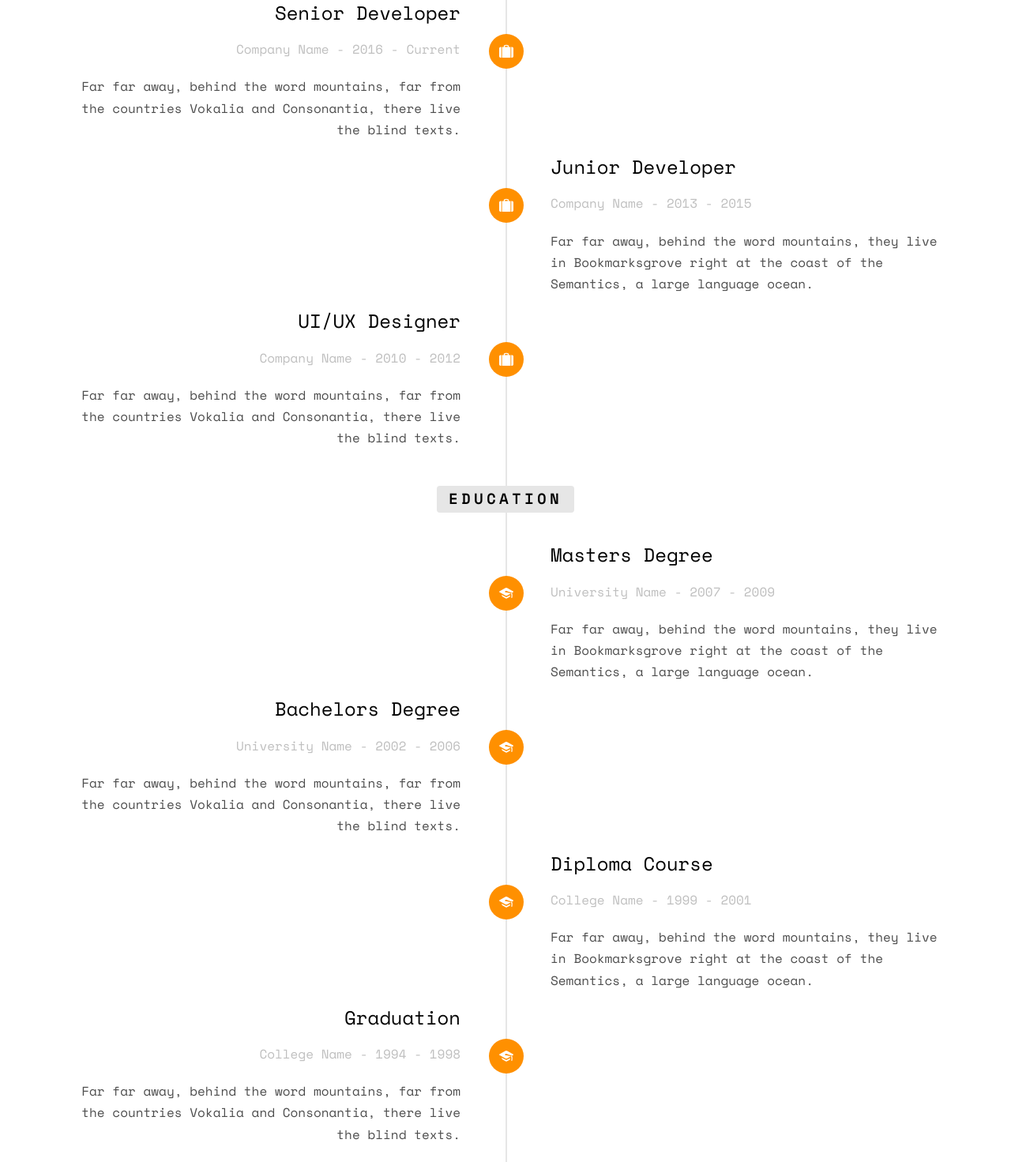
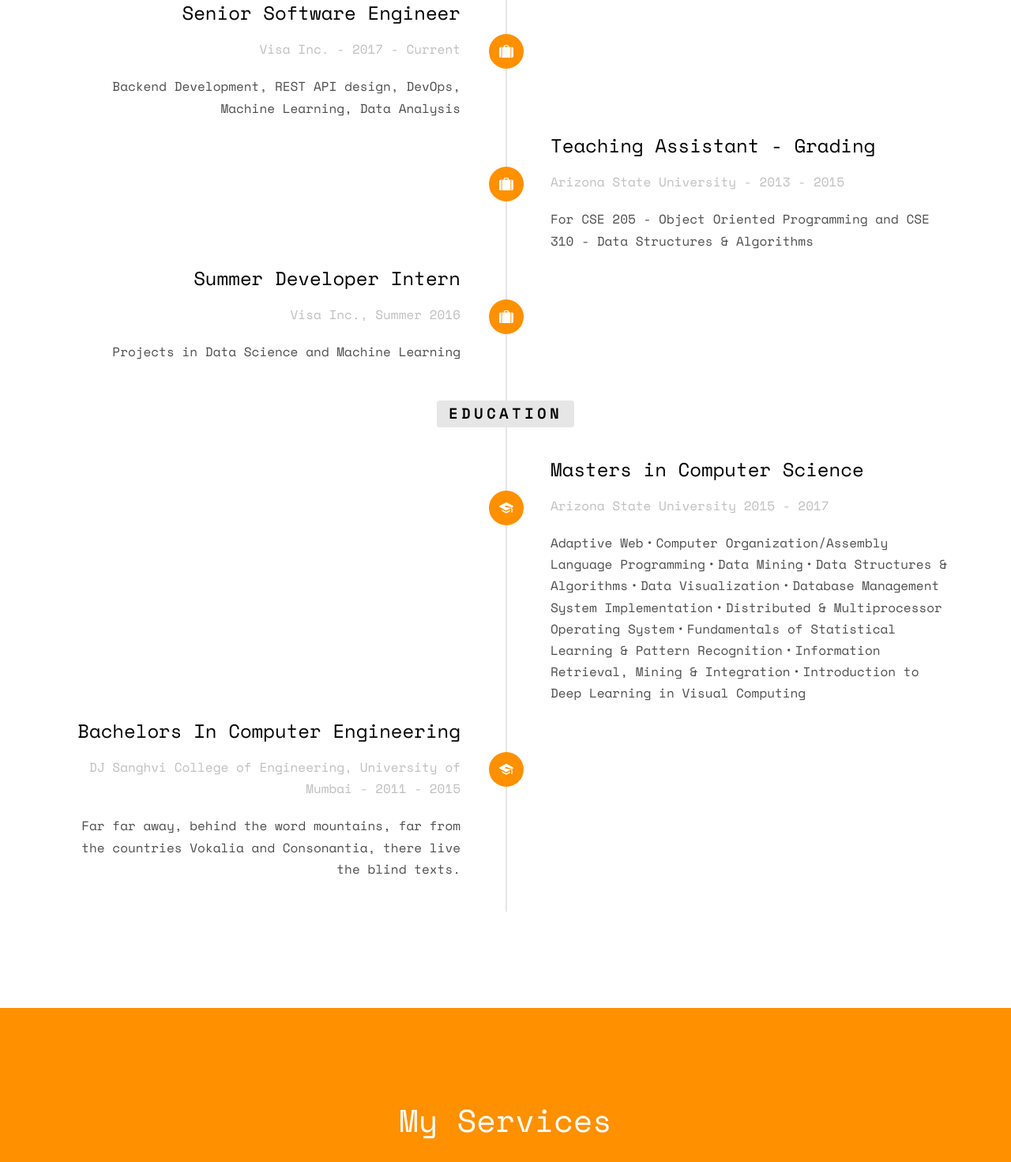
Before and after one commit to ManaliT/ManaliT.github.io, a plain HTML site: page index.html in a window 1280 px wide. Shown: the part 2031-3502 px from the top of the page at 79% size. Drawn offline with nearby package versions, Linux system fonts and the light colour scheme; some packages are replaced by stand-ins of ours; no server answers; files whose address does not match are found by name.

```diff
--- a/index.html
+++ b/index.html
@@ -3,7 +3,7 @@
 	<head>
 	<meta charset="utf-8">
 	<meta http-equiv="X-UA-Compatible" content="IE=edge">
-	<title>Profile &mdash; Free Website Template, Free HTML5 Template by freehtml5.co</title>
+	<title>Profile &mdash; ManaliT Portfolio Page </title>
 	<meta name="viewport" content="width=device-width, initial-scale=1">
 	<meta name="description" content="Free HTML5 Website Template by freehtml5.co" />
 	<meta name="keywords" content="free website templates, free html5, free template, free bootstrap, free website template, html5, css3, mobile first, responsive" />
@@ -136,11 +136,11 @@
 							<div class="timeline-badge"><i class="icon-suitcase"></i></div>
 							<div class="timeline-panel">
 								<div class="timeline-heading">
-									<h3 class="timeline-title">Senior Developer</h3>
-									<span class="company">Company Name - 2016 - Current</span>
+									<h3 class="timeline-title">Senior Software Engineer</h3>
+									<span class="company">Visa Inc. - 2017 - Current</span>
 								</div>
 								<div class="timeline-body">
-									<p>Far far away, behind the word mountains, far from the countries Vokalia and Consonantia, there live the blind texts.</p>
+									<p>Backend Development, REST API design, DevOps, Machine Learning, Data Analysis</p>
 								</div>
 							</div>
 						</li>
@@ -148,11 +148,11 @@
 							<div class="timeline-badge"><i class="icon-suitcase"></i></div>
 							<div class="timeline-panel">
 								<div class="timeline-heading">
-									<h3 class="timeline-title">Junior Developer</h3>
-									<span class="company">Company Name - 2013 - 2015</span>
+									<h3 class="timeline-title">Teaching Assistant - Grading </h3>
+									<span class="company">Arizona State University - 2013 - 2015</span>
 								</div>
 								<div class="timeline-body">
-									<p>Far far away, behind the word mountains, they live in Bookmarksgrove right at the coast of the Semantics, a large language ocean.</p>
+									<p>For CSE 205 - Object Oriented Programming and CSE 310 - Data Structures & Algorithms  </p>
 								</div>
 							</div>
 						</li>
@@ -160,11 +160,11 @@
 							<div class="timeline-badge"><i class="icon-suitcase"></i></div>
 							<div class="timeline-panel">
 								<div class="timeline-heading">
-									<h3 class="timeline-title">UI/UX Designer</h3>
-									<span class="company">Company Name - 2010 - 2012</span>
+									<h3 class="timeline-title"> Summer Developer Intern </h3>
+									<span class="company">Visa Inc., Summer 2016</span>
 								</div>
 								<div class="timeline-body">
-									<p>Far far away, behind the word mountains, far from the countries Vokalia and Consonantia, there live the blind texts.</p>
+									<p> Projects in Data Science and Machine Learning </p>
 								</div>
 							</div>
 						</li>
@@ -177,11 +177,11 @@
 							<div class="timeline-badge"><i class="icon-graduation-cap"></i></div>
 							<div class="timeline-panel">
 								<div class="timeline-heading">
-									<h3 class="timeline-title">Masters Degree</h3>
-									<span class="company">University Name - 2007 - 2009</span>
+									<h3 class="timeline-title">Masters in Computer Science</h3>
+									<span class="company">Arizona State University 2015 - 2017</span>
 								</div>
 								<div class="timeline-body">
-									<p>Far far away, behind the word mountains, they live in Bookmarksgrove right at the coast of the Semantics, a large language ocean.</p>
+									<p>Adaptive Web・Computer Organization/Assembly Language Programming・Data Mining・Data Structures & Algorithms・Data Visualization・Database Management System Implementation・Distributed & Multiprocessor Operating System・Fundamentals of Statistical Learning & Pattern Recognition・Information Retrieval, Mining & Integration・Introduction to Deep Learning in Visual Computing</p>
 								</div>
 							</div>
 						</li>
@@ -189,32 +189,8 @@
 							<div class="timeline-badge"><i class="icon-graduation-cap"></i></div>
 							<div class="timeline-panel">
 								<div class="timeline-heading">
-									<h3 class="timeline-title">Bachelors Degree</h3>
-									<span class="company">University Name - 2002 - 2006</span>
-								</div>
-								<div class="timeline-body">
-									<p>Far far away, behind the word mountains, far from the countries Vokalia and Consonantia, there live the blind texts.</p>
-								</div>
-							</div>
-						</li>
-						<li class="timeline-inverted animate-box">
-							<div class="timeline-badge"><i class="icon-graduation-cap"></i></div>
-							<div class="timeline-panel">
-								<div class="timeline-heading">
-									<h3 class="timeline-title">Diploma Course</h3>
-									<span class="company">College Name - 1999 - 2001</span>
-								</div>
-								<div class="timeline-body">
-									<p>Far far away, behind the word mountains, they live in Bookmarksgrove right at the coast of the Semantics, a large language ocean.</p>
-								</div>
-							</div>
-						</li>
-						<li class="animate-box timeline-unverted">
-							<div class="timeline-badge"><i class="icon-graduation-cap"></i></div>
-							<div class="timeline-panel">
-								<div class="timeline-heading">
-									<h3 class="timeline-title">Graduation</h3>
-									<span class="company">College Name - 1994 - 1998</span>
+									<h3 class="timeline-title">Bachelors In Computer Engineering</h3>
+									<span class="company"> DJ Sanghvi College of Engineering, University of Mumbai - 2011 - 2015</span>
 								</div>
 								<div class="timeline-body">
 									<p>Far far away, behind the word mountains, far from the countries Vokalia and Consonantia, there live the blind texts.</p>
```
